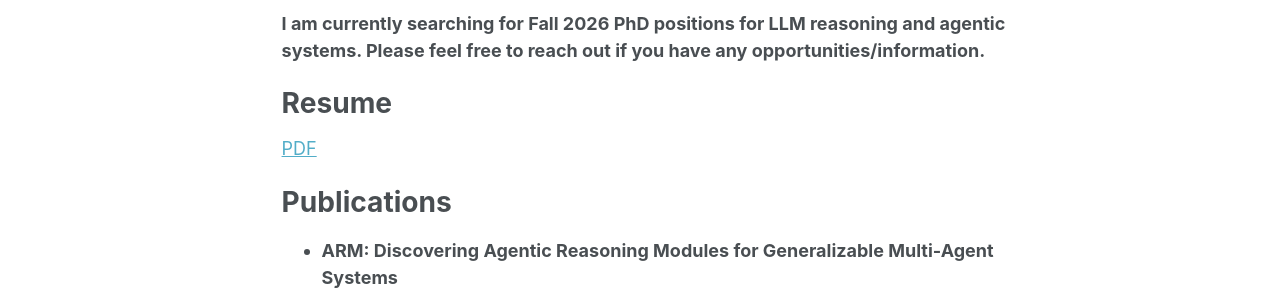
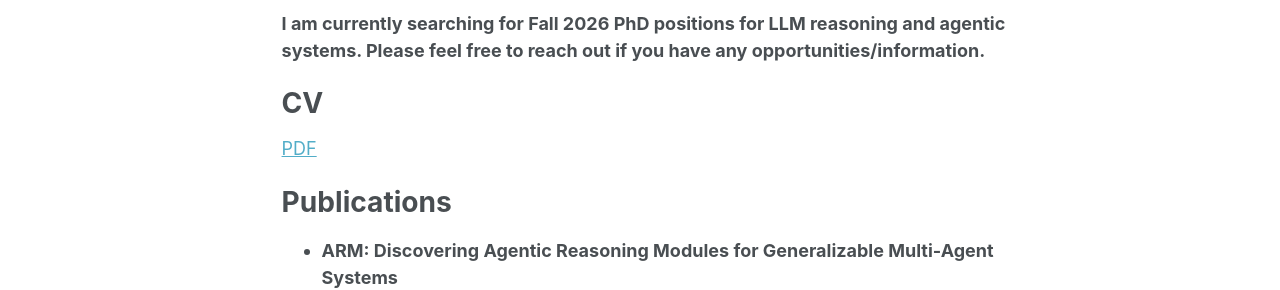
Before and after one commit to bohanyao-nlp/bohanyao-nlp.github.io, a Jekyll site: the page built from _pages/about.md, in a window 1280 px wide and 900 px high. Shown: the part 448-738 px from the top of the window. Built offline with Jekyll 4.4.1, drawn with Linux system fonts in a browser that asks for light colours; some web fonts are replaced; a script that is not in the unit is left out.

Commit message:
update cv

```diff
--- a/_pages/about.md
+++ b/_pages/about.md
@@ -13,8 +13,8 @@ I work on natural language processing (NLP) research, and my primary research in
 
 **I am currently searching for Fall 2026 PhD positions for LLM reasoning and agentic systems. Please feel free to reach out if you have any opportunities/information.**
 
-# Resume
-[PDF](../files/resume.pdf)
+# CV
+[PDF](../files/CV.pdf)
 
 # Publications
 - **ARM: Discovering Agentic Reasoning Modules for Generalizable Multi-Agent Systems**
```
Also changed, not shown: 2 other files.
